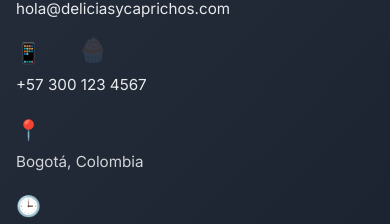
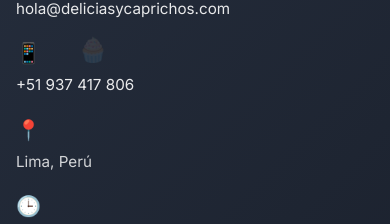
Before and after one commit to renzohm/chatbot-dyc, a React (Vite) app: page / in a window 390 px wide. Shown: the part 6262-6486 px from the top of the page. Built offline with nearby package versions, Linux system fonts and the light colour scheme; no server answers.

Commit message:
feat: Update contact information in footer with new phone number and location

```diff
--- a/src/components/Footer.jsx
+++ b/src/components/Footer.jsx
@@ -62,14 +62,14 @@ const Footer = () => {
               </div>
               <div className="contact-item">
                 <span className="contact-icon">📱</span>
-                <a href="tel:+573001234567" className="contact-link">
-                  +57 300 123 4567
+                <a href="tel:+51937417806" className="contact-link">
+                  +51 937 417 806
                 </a>
               </div>
               <div className="contact-item">
                 <span className="contact-icon">📍</span>
                 <span className="contact-text">
-                  Bogotá, Colombia
+                  Lima, Perú
                 </span>
               </div>
               <div className="contact-item">
```
